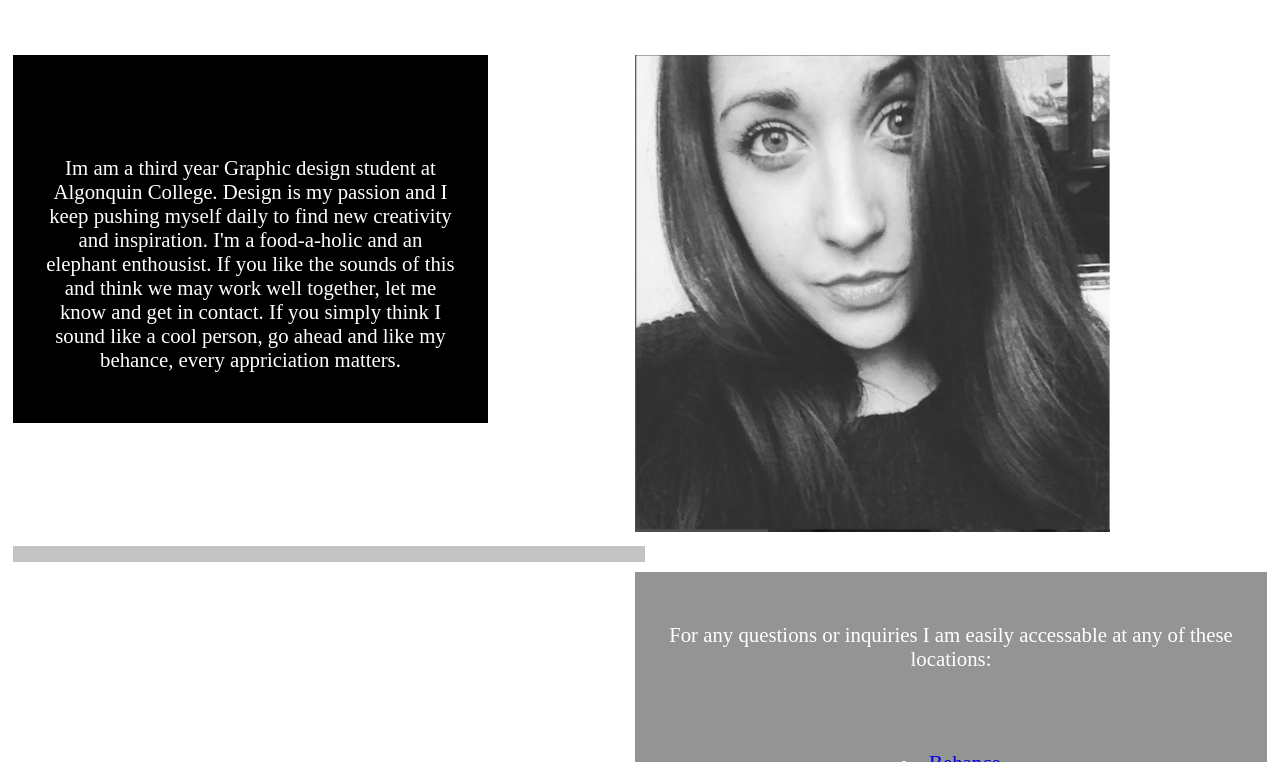
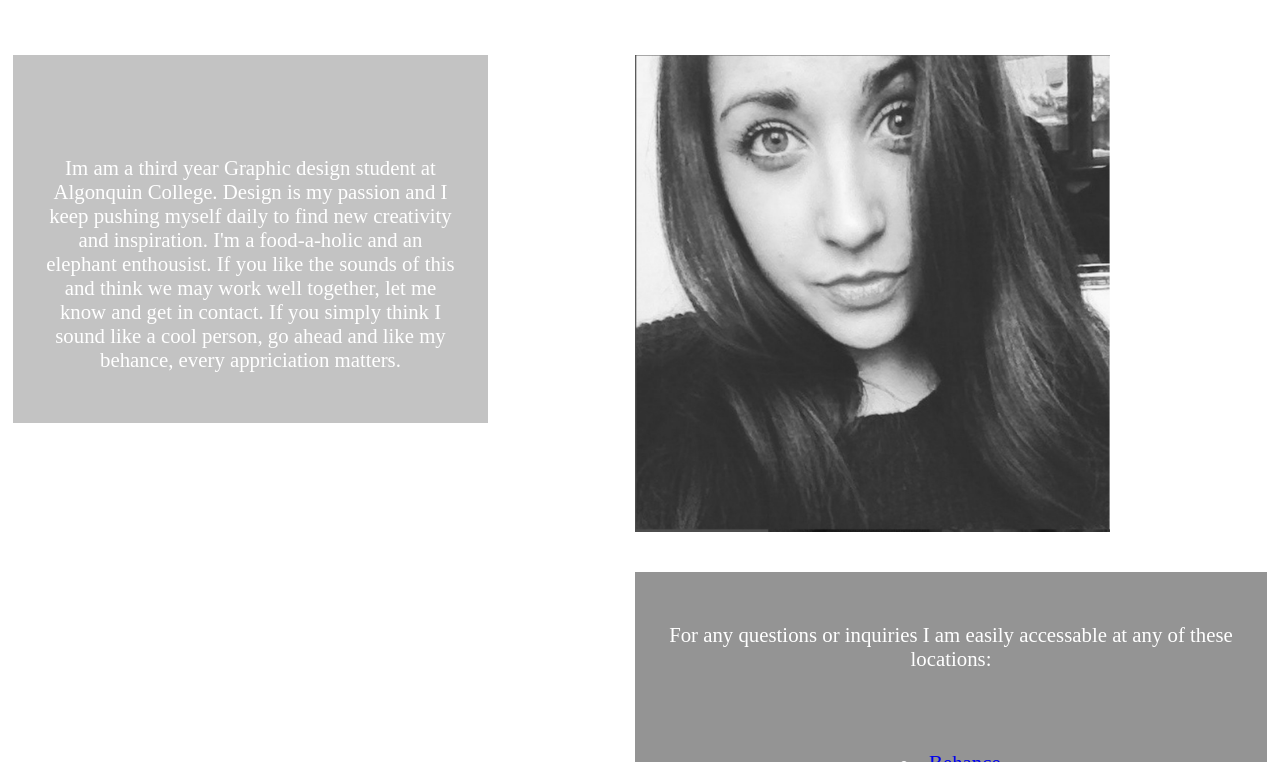
Before and after one commit to kaylinenright/portfolio, a plain HTML site: page index.html in a window 1280 px wide. Shown: the part 401-1163 px from the top of the page. Drawn offline with Linux system fonts and the light colour scheme.

```diff
--- a/css/main.css
+++ b/css/main.css
@@ -69,7 +69,7 @@ body {
 }
 
 .box-1 {
-    background-color: black;
+    background-color: #c3c3c3;
     font-size: 1em;
     color: white;
     font-family: 'Libre Baskerville', serif;
@@ -93,9 +93,9 @@ body {
 }
 
 .box-3 {
-     background-color: #c3c3c3;
+     background-color: #black;
     font-size: 1em;
-    color: black;
+    color: white;
     font-family: 'Libre Baskerville', serif;
     margin: 5px;
     float: left;
@@ -118,4 +118,6 @@ body {
 
 .icon {
     width: 475px;
+    text-decoration: none;
+    border: none;
 }
```
